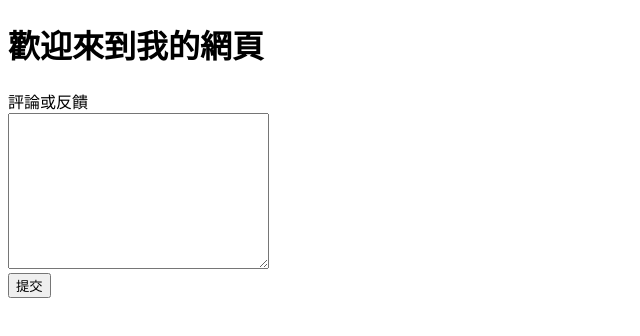
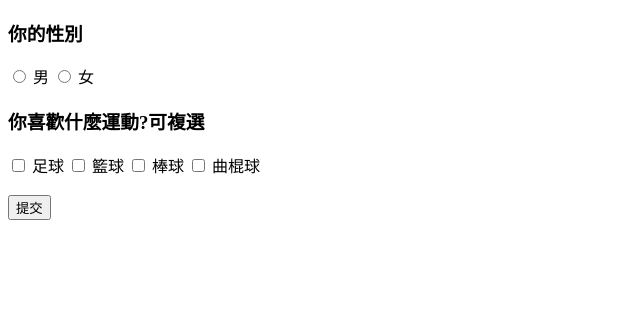
Before and after one commit to jack-li02/Learn_Html, a plain HTML site: page learning/index.html in a window 1280 px wide. Shown: the whole page, without its empty margins (0-640 px from the left). Drawn offline with Linux system fonts and the light colour scheme.

Commit message:
HTML 表單(FORM) 單選 Radio Button 多選 Checkbox

```diff
--- a/learning/index.html
+++ b/learning/index.html
@@ -1,15 +1,32 @@
 <!DOCTYPE html>
 <html lang="en">
 <head>
-    <title>HTML 表單(FORM) 文字輸入區塊 textarea</title>
+    <title>HTML 表單(FORM) 單選 Radio Button 多選 Checkbox</title>
 </head>
 <body>
-    <h1>歡迎來到我的網頁</h1>
+    <!-- 單選 -->
+    <h3>你的性別</h3>
+    <label for="">
+        <input type="radio" name="sexual" value="yes">
+        男
+    </label>
+    <label for="">
+        <input type="radio" name="sexual" value="no">
+        女
+    </label>
+
+    <!-- 多選 -->
+    <h3>你喜歡什麼運動?可複選</h3>
     <form action="">
-        <label for="comment">評論或反饋</label>
-        <br>
-        <textarea name="comment" id="comment" cols="30" rows="10"></textarea>
-        <br>
+        <input type="checkbox" name="sports" id="">
+        <label for="">足球</label>
+        <input type="checkbox" name="sports" id="">
+        <label for="">籃球</label>
+        <input type="checkbox" name="sports" id="">
+        <label for="">棒球</label>
+        <input type="checkbox" name="sports" id="">
+        <label for="">曲棍球</label>
+        <br><br>
         <input type="submit" value="提交">
     </form>
 </body>
```
